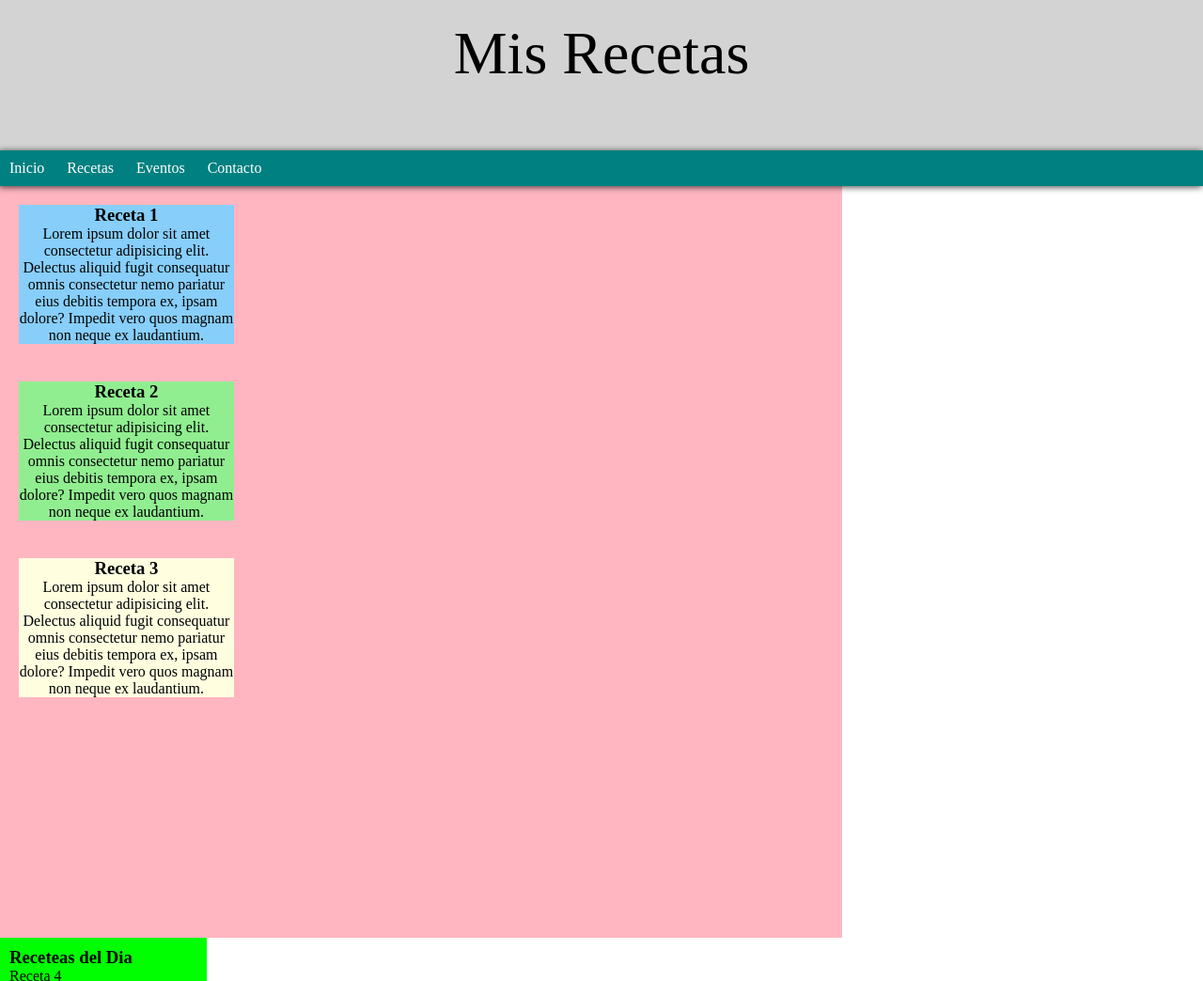
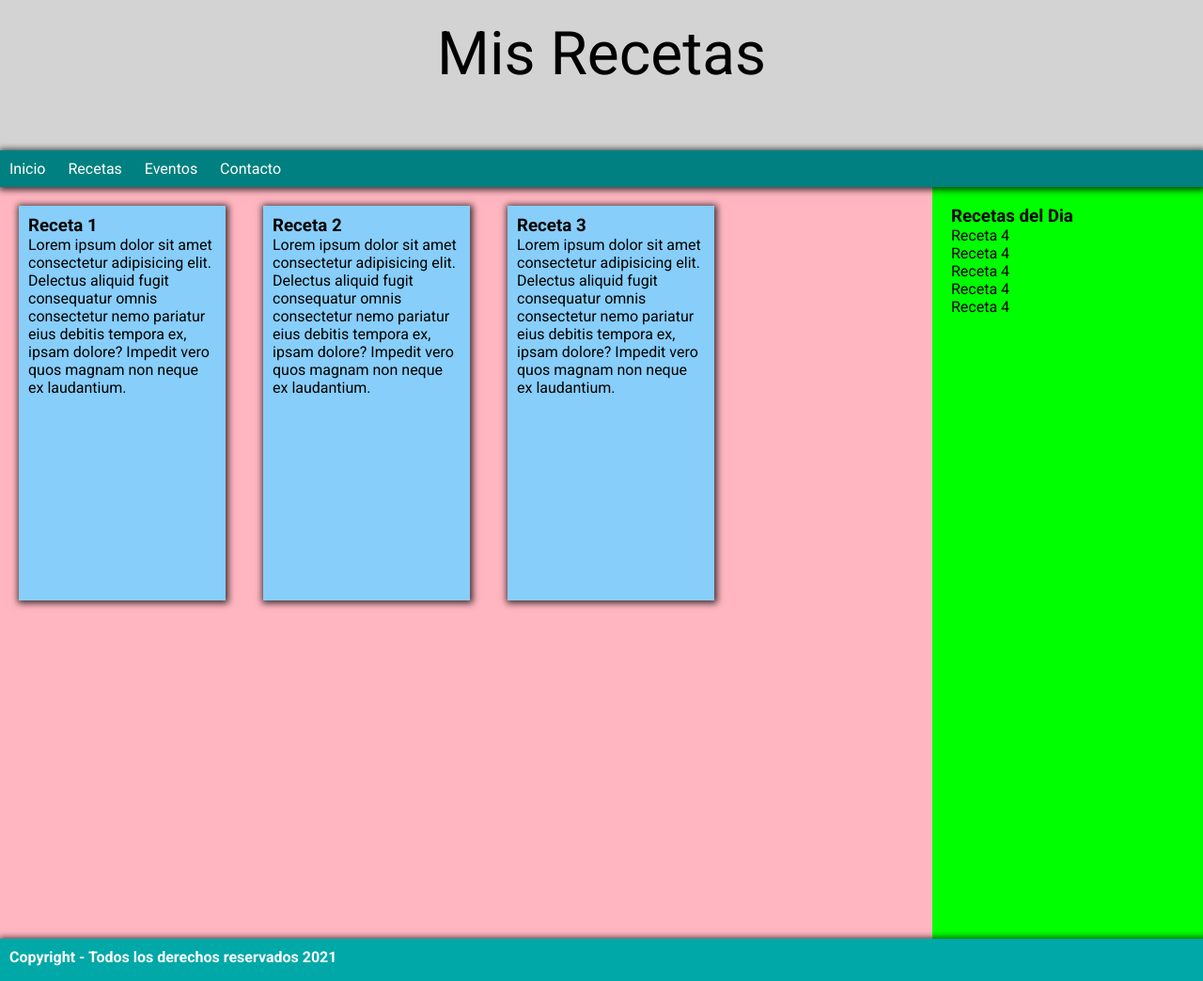
Before and after one commit to bcerto/mis_recetas_pruebas, a plain HTML site: page index.html in a window 1280 px wide. Shown: the top 1044 px of the page at 94% size. Drawn offline with Linux system fonts and the light colour scheme.

Commit message:
Prueba 2 nuevo diseño

```diff
--- a/estilos.css
+++ b/estilos.css
@@ -1,11 +1,17 @@
 * {
+    font-family: 'Roboto', sans-serif;
     padding: 0;
     margin: 0;
 
 }
 
 body {
-    height: 100vh;
+    height: 100%;
+}
+
+.imagenes {
+    width: 300px;
+
 }
 
 .encabezado {
@@ -14,17 +20,18 @@ body {
     padding: 20px;
     font-size: 4em;
     text-align: center;
+
 }
 
 .menu-navegacion ul {
     list-style: none;
     margin: 0;
     padding: 0;
-    box-shadow: -1px 1px 7px 0px rgba(0, 0, 0, 0.75);
+    box-shadow: 1px 1px 7px 2px rgba(0, 0, 0, 0.75);
 }
 
 .menu-navegacion ul li {
-    background-color: teal;
+    background-color: rgba(0, 128, 128, 1);
     display: inline-block;
     color: white;
 }
@@ -41,49 +48,40 @@ body {
 }
 
 .menu-navegacion ul li a:hover {
-    background-color: rgb(2, 168, 168);
+    background-color: rgb(0, 168, 168);
+}
+
+.contenedor-principal {
+    display: flex;
 }
 
 .seccion-contenido {
-    display: grid;
-    grid-template-columns: 30% 30% 30%;
+    display: flex;
     background-color: lightpink;
     height: 100vh;
-    width: 70%;
+    width: 80%;
     position: relative;
-    z-index: -10;
+    z-index: -20;
 }
 
-.item-grid {
-    display: flex;
-    align-items: center;
-    justify-content: center;
-    padding: 20px;
-    text-align: center;
+.receta {
+    background-color: lightskyblue;
+    height: 400px;
+    width: 200px;
+    padding: 10px;
+    margin: 20px;
+    box-shadow: 1px 1px 7px 2px rgba(0, 0, 0, 0.75);
+    float: left;
 
 }
 
-.receta-1 {
-    background-color: lightskyblue;
-
-}
-
-.receta-2 {
-    background-color: lightgreen;
-
-}
-
-.receta-3 {
-    background-color: lightyellow;
-
-}
 
 .menu-lateral {
     background-color: lime;
-    height: 10vh;
-    width: 200px;
-    padding: 10px;
-    display: inline-block;
+    position: relative;
+    z-index: -20;
+    width: 20%;
+    padding: 20px;
 
 }
 
@@ -95,7 +93,10 @@ body {
 }
 
 .pie-de-pagina {
-    background-color: lightskyblue;
+    background-color: rgb(0, 168, 168);
     height: 40px;
     width: 100%;
+    color: white;
+    padding: 10px;
+    box-shadow: 1px 1px 7px 2px rgba(0, 0, 0, 0.75);
 }
--- a/index.html
+++ b/index.html
@@ -5,6 +5,8 @@
     <meta name="viewport" content="width=device-width, initial-scale=1.0">
     <title>Mis Recetas</title>
     <link rel="stylesheet" href="estilos.css">
+    <link rel="preconnect" href="https://fonts.gstatic.com">
+    <link href="https://fonts.googleapis.com/css2?family=Roboto:wght@100;400;700&display=swap" rel="stylesheet">
 </head>
 <body>
         <header class="encabezado">
@@ -24,33 +26,26 @@
 
             <section class="seccion-contenido">
                 <article>
-                    <div class="item-grid">
-                        <div class="receta-1">
+                    <div class="receta">
                         <h3>Receta 1</h3>
                         <p>Lorem ipsum dolor sit amet consectetur adipisicing elit. Delectus aliquid fugit consequatur omnis consectetur nemo pariatur eius debitis tempora ex, ipsam dolore? Impedit vero quos magnam non neque ex laudantium.</p>
                     </div>
-                    </div>
 
-                    <div class="item-grid">
-                        <div class="receta-2">
+                    <div class="receta">
                         <h3>Receta 2</h3>
                         <p>Lorem ipsum dolor sit amet consectetur adipisicing elit. Delectus aliquid fugit consequatur omnis consectetur nemo pariatur eius debitis tempora ex, ipsam dolore? Impedit vero quos magnam non neque ex laudantium.</p>
                     </div>
-                    </div>
 
-                    <div class="item-grid">
-                        <div class="receta-3">
+                    <div class="receta">
                         <h3>Receta 3</h3>
                         <p>Lorem ipsum dolor sit amet consectetur adipisicing elit. Delectus aliquid fugit consequatur omnis consectetur nemo pariatur eius debitis tempora ex, ipsam dolore? Impedit vero quos magnam non neque ex laudantium.</p>
-                        </div>
                     </div>
 
                 </article>
             </section>
-        </main>
 
             <aside class="menu-lateral">
-            <h3>Receteas del Dia</h3>
+                <h3>Recetas del Dia</h3>
                 <ul>
                     <li>Receta 4</li>
                     <li>Receta 4</li>
@@ -60,6 +55,10 @@
                 </ul>
             </aside>
 
+        </main>
+
+
+
         <footer class="pie-de-pagina">
             <h4>Copyright - Todos los derechos reservados 2021</h4>
         </footer>
```
Also changed, not shown: _resources/espaguetis-de-calabacin.jpg (added), _resources/lubina-con-hummus-de-guisantes.jpg (added), _resources/tiramisu-express.jpg (added), _resources/vichyssoise-de-esparragos-blancos.jpg (added), 1 other file. Lines whose indentation alone changed are shown as unchanged.
